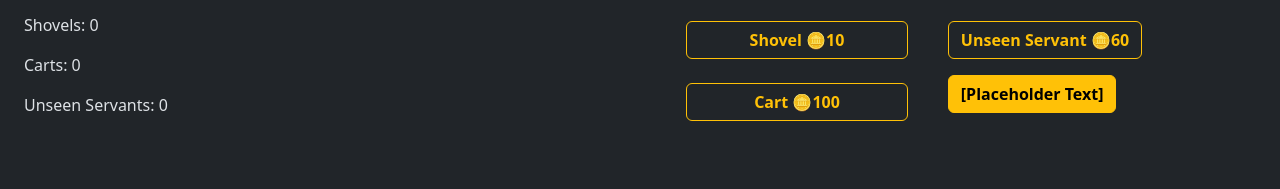
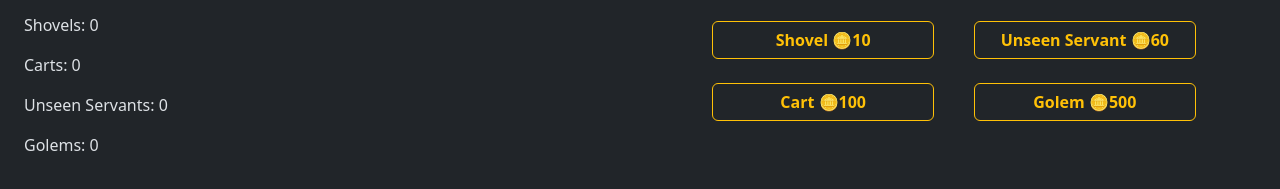
Before and after one commit to ThomasWSnider/clicker-game, a plain HTML site: page index.html in a window 1280 px wide. Shown: the part 391-580 px from the top of the page. Drawn offline with nearby package versions, Linux system fonts and the light colour scheme.

Commit message:
Added Golems

```diff
--- a/app.js
+++ b/app.js
@@ -22,24 +22,13 @@ const autoUpgrades = [
     quantity: 0,
     multiplier: 1
   },
+  {
+    name: 'goldGolem',
+    price: 500,
+    quantity: 0,
+    multiplier: 1
+  }
 ]
-
-// function buyShovel() {
-//   const clickUpgrade = clickUpgrades.find((upgrade) => upgrade.name == 'shovel')
-//   if (treasure >= clickUpgrade.price) {
-//     treasure -= clickUpgrade.price
-//     clickUpgrade.price = clickUpgrade.price * 2
-//     clickUpgrade.quantity++
-//     const shovelPriceElement = document.getElementById('shovelPrice')
-//     shovelPriceElement.innerText = `🪙${clickUpgrade.price}`
-//     const shovelQuantityElement = document.getElementById('shovelQuantity')
-//     shovelQuantityElement.innerText = `${clickUpgrade.quantity}`
-//   }
-//   else {
-//     return
-//   }
-//   drawTreasure()
-// }
 
 function buyClickUpgrade(upgradeName) {
   const clickUpgrade = clickUpgrades.find((upgrade) => upgrade.name == upgradeName)
@@ -53,25 +42,17 @@ function buyClickUpgrade(upgradeName) {
   }
 }
 
+function buyAutoUpgrade(upgradeName) {
+  const autoUpgrade = autoUpgrades.find((upgrade) => upgrade.name == upgradeName)
+  if (treasure >= autoUpgrade.price) {
+    treasure -= autoUpgrade.price
+    autoUpgrade.price = autoUpgrade.price * 2
+    autoUpgrade.quantity++
 
 
-
-// function buyCart() {
-//   const clickUpgrade = clickUpgrades.find((upgrade) => upgrade.name == 'cart')
-//   if (treasure >= clickUpgrade.price) {
-//     treasure -= clickUpgrade.price
-//     clickUpgrade.price = clickUpgrade.price * 2
-//     clickUpgrade.quantity++
-//     const shovelPriceElement = document.getElementById('cartPrice')
-//     shovelPriceElement.innerText = `🪙${clickUpgrade.price}`
-//     const shovelQuantityElement = document.getElementById('cartQuantity')
-//     shovelQuantityElement.innerText = `${clickUpgrade.quantity}`
-//   }
-//   else {
-//     return
-//   }
-//   drawTreasure()
-// }
+    drawTreasure()
+  }
+}
 
 function buyUnseenServant() {
   const autoUpgrade = autoUpgrades.find((upgrade) => upgrade.name == 'unseenServant')
@@ -118,8 +99,10 @@ function drawTreasure() {
 
 function drawUpgrades(upgradeName) {
   const clickUpgrade = clickUpgrades.find((upgrade) => upgrade.name == upgradeName)
+
   const upgradePriceElement = document.getElementById(`${upgradeName}Price`)
   upgradePriceElement.innerText = `🪙${clickUpgrade.price}`
+
   const upgradeQuantityElement = document.getElementById(`${upgradeName}Quantity`)
   upgradeQuantityElement.innerText = `${clickUpgrade.quantity}`
 }
--- a/index.html
+++ b/index.html
@@ -50,6 +50,7 @@
                 <p>Shovels: <span id="shovelQuantity">0</span></p>
                 <p>Carts: <span id="cartQuantity">0</span></p>
                 <p>Unseen Servants: <span id="unseenServantQuantity">0</span></p>
+                <p>Golems: <span id="goldGolemQuantity">0</span></p>
               </div>
             </div>
           </div>
@@ -68,12 +69,17 @@
                 </button>
               </div>
             </div>
-            <div class="col-6">
-              <button class="btn btn-outline-warning m-2 fw-bold" onclick="buyUnseenServant()">
-                Unseen Servant
-                <span id="unseenServantPrice">🪙60</span>
-              </button>
-              <button class="btn btn-warning btn-small m-2 fw-bold">[Placeholder Text]</button>
+            <div class="col-5">
+              <div class="d-grid gap-2">
+                <button class="btn btn-outline-warning m-2 fw-bold" onclick="buyAutoUpgrade(unseenServant)">
+                  Unseen Servant
+                  <span id="unseenServantPrice">🪙60</span>
+                </button>
+                <button class="btn btn-outline-warning m-2 fw-bold" onclick="buyAutoUpgrade(goldGolem)">
+                  Golem
+                  <span id="goldGolemPrice">🪙500</span>
+                </button>
+              </div>
             </div>
           </div>
         </div>
```
